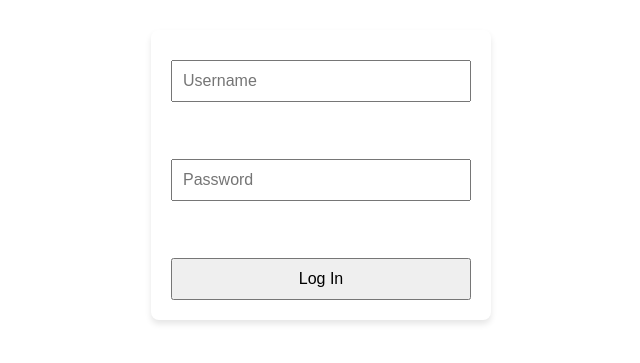
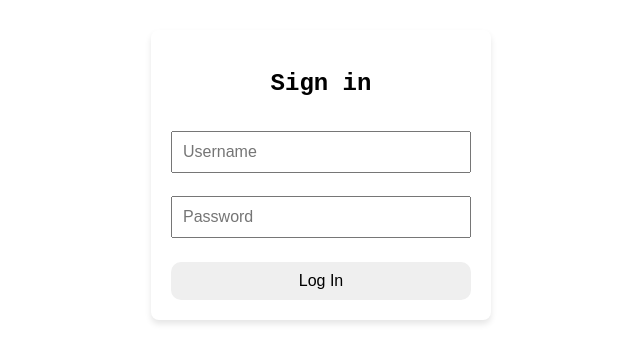
Before and after one commit to mark-escosura/mark-escosura-login-ui-project, a website: page index.html in a window 1280 px wide. Shown: the part 225-588 px from the top of the page, without its empty margins (319-959 px from the left). Drawn offline with Linux system fonts and the light colour scheme.

Commit message:
MVP Finished: Added Sign in heading and applied styling to it

```diff
--- a/index.html
+++ b/index.html
@@ -8,6 +8,7 @@
     <link rel="stylesheet" href="styles.css">
     <div class="login-container">
         <form class="login-box">
+            <h2>Sign in</h2>
             <input type="text" id="username" placeholder="Username">
             <input type="password" id="password" placeholder="Password">
             <button type="submit">Log In</button>
--- a/styles.css
+++ b/styles.css
@@ -4,6 +4,7 @@ html {
     margin: 0;
     padding: 0;
     height: 100%;
+    font-family:'Courier New', Courier, monospace;
   }
 
   .login-container {
@@ -18,12 +19,15 @@ html {
     flex-direction: column;
     justify-content: space-between;
     align-items: stretch;
-    width: 300px;
     min-width: 300px;
     min-height: 250px;
     padding: 20px;
     border-radius: 8px;
     box-shadow: 0 4px 6px rgba(0, 0, 0, 0.1);
+  }
+
+  h2 {
+    align-self: center;
   }
 
   input {
@@ -34,6 +38,8 @@ html {
 
   button {
     margin-top: 10px;
+    border-radius: 10px;
+    border-style: none;
     padding: 10px;
     font-size: 16px;
     cursor: pointer;
```
